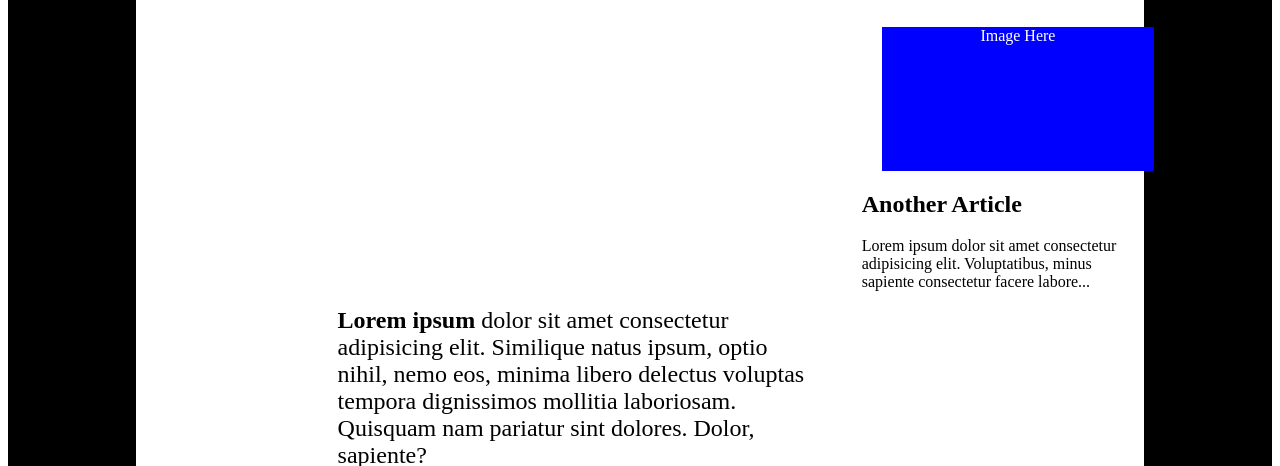
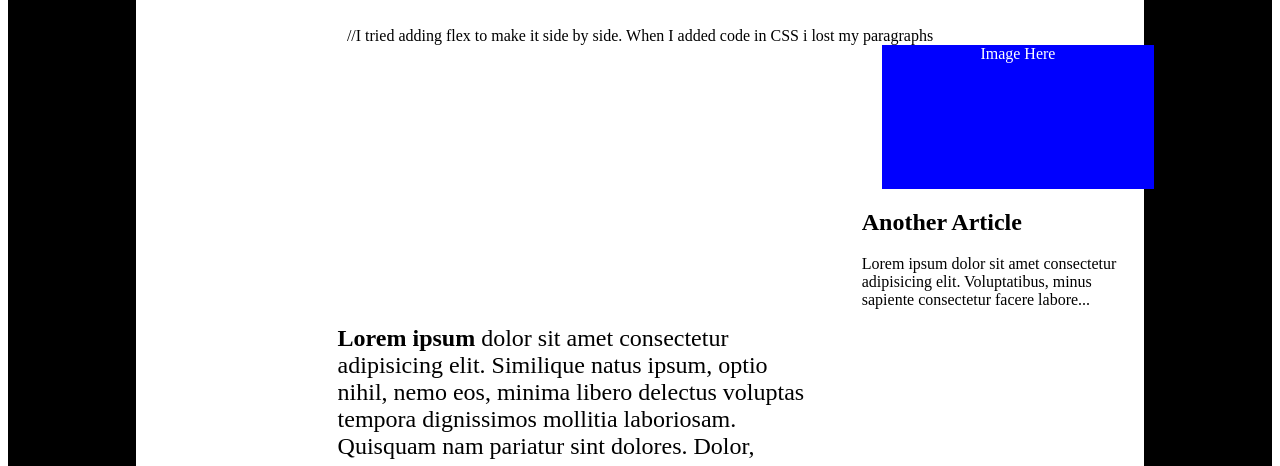
Before and after one commit to BrandonChaney/Cool-Site, a plain HTML site: page index.html in a window 1280 px wide. Shown: the part 310-776 px from the top of the page. Drawn offline with Linux system fonts and the light colour scheme.

Commit message:
430update

```diff
--- a/index.html
+++ b/index.html
@@ -22,7 +22,8 @@
     <h2>Why Designers are important!</h2>
   </section>
 
-  <section class="flex-container">
+  <section class="flex-container">//I tried adding flex to make it side by side. When I added code in CSS i lost my
+    paragraphs
 
     <div class="box">Image Here</div>
 
```
